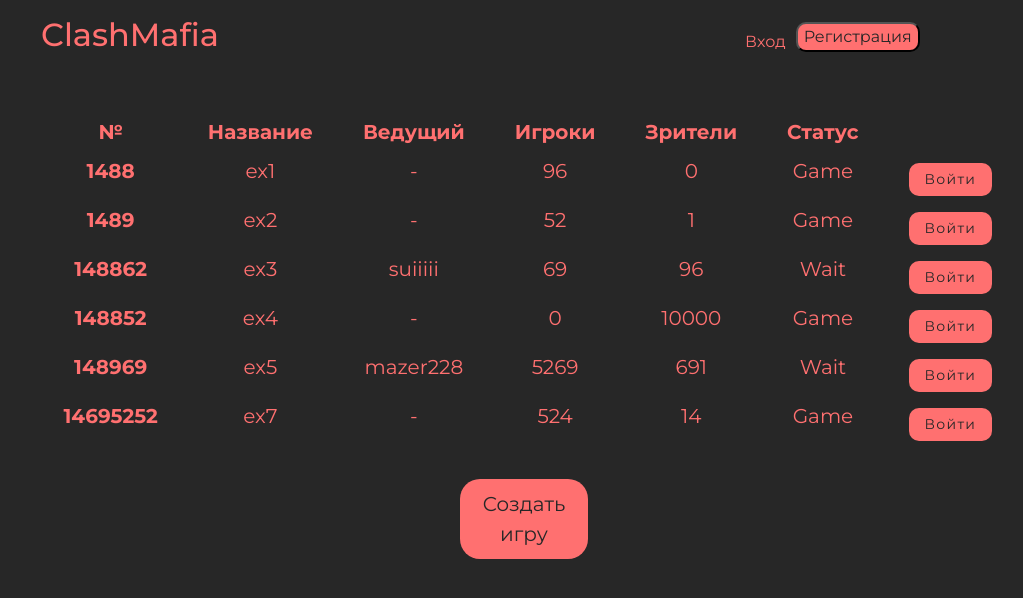
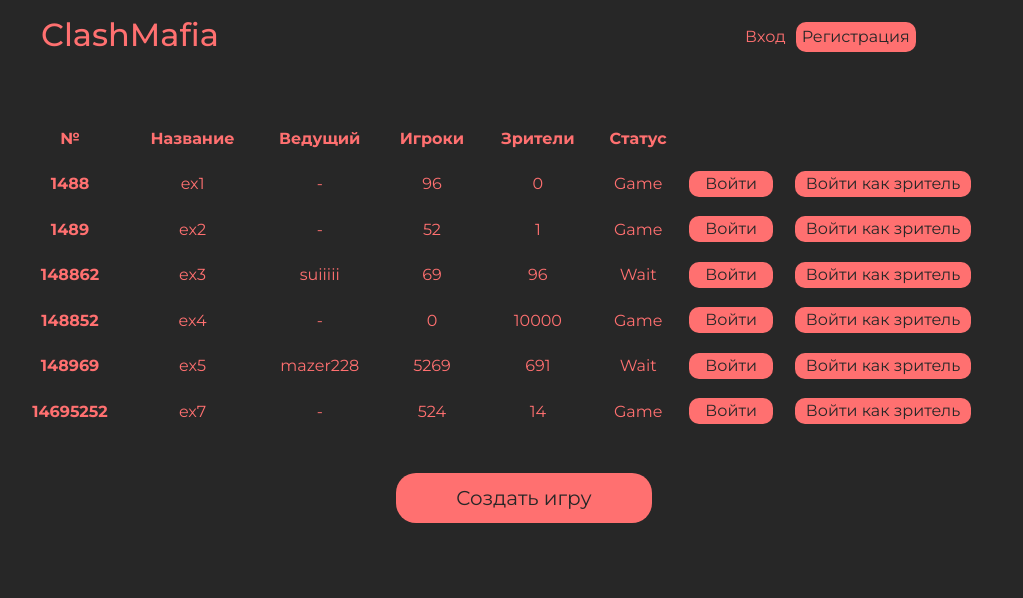
Before and after one commit to w1ndead/croc2024, a Flask app: page / in a window 1280 px wide. Shown: the top 598 px of the page, without its empty margins (116-1139 px from the left). Run offline with Flask 3, Linux system fonts and the light colour scheme; some libraries are stand-ins or nearby versions.

Commit message:
fixed front bags

```diff
--- a/app.py
+++ b/app.py
@@ -276,4 +276,4 @@ def check_cookies():
             return False
 
 if __name__ == "__main__":
-    app.run(debug=True, host='192.168.172.23', port=1488)
+    app.run(debug=True, port=1488)
--- a/static/css/create_room.css
+++ b/static/css/create_room.css
@@ -1,4 +1,4 @@
-html {
+* {
     background-color: #272727;
     font-family: "Montserrat", sans-serif;
 }
@@ -48,7 +48,7 @@ p {
     border: none;
     width: 33%;
     margin-left: 34%;
-    height: 570px;
+    margin-top: 3%;
     border-radius: 20px;
     display: flex;
     align-items: center;
--- a/static/css/header.css
+++ b/static/css/header.css
@@ -40,7 +40,7 @@ p {
 .barak {
     text-decoration: none;
     color: #ff7070;
-    margin-top: 8px;
+    margin-top: 3px;
 }
 
 #nav-ul {
@@ -54,6 +54,7 @@ p {
 }
 
 .button {
+    border: none;
     background-color: #ff7070;
     height: 30px;
     color: #272727;
@@ -62,6 +63,12 @@ p {
     text-decoration: none;
     display: inline-block;
     font-size: 16px;
+    margin: 0px 10px;
     cursor: pointer;
-    margin-left: 10px;
 }
+
+.username {
+    text-decoration: none;
+    color: #ff7070;
+    margin-top: 8px;
+}
--- a/static/css/main.css
+++ b/static/css/main.css
@@ -9,18 +9,38 @@ body {
 }
 
 .rooms {
-    max-width: 80%;
+    width: 80%;
     height: 50%;
     align-items: center;
     text-align: center;
-    margin-left: auto;
-    margin-right: auto;
-    font-size: 20px;
+    margin-left: 10%;
+    margin-right: 10%;
     margin-top: 3%;
 }
 
 .rooms td,.rooms th {
-    padding: 0 25px;
+    padding: 1% 0.25%;
+}
+
+.enter_btn {
+    border: none;
+    width: 90%;
+    height: 100%;
+    background-color: #FF7070;
+    color: #272727;
+    border-radius: 10px;
+    margin-top: -1%;
+}
+
+.view_enter_btn {
+    border: none;
+    width: 70%;
+    height: 100% + 2px;
+    background-color: #FF7070;
+    color: #272727;
+    border-radius: 10px;
+    margin-top: -1%;
+    margin-left: -20%;
 }
 
 .btn {
@@ -43,7 +63,7 @@ body {
 .create-btn {
     box-shadow: none;
     border:none;
-    width: 10%;
+    width: 20%;
     height: 100%;
     padding-top: 10px;
     padding-bottom: 10px;
@@ -59,12 +79,12 @@ body {
     font-size: 20px;
 }
 
-.btn:hover {
+.create-btn:hover {
     color: #272727;
     background-color: #fe5c5c;
 }
 
-.create-btn:hover {
+.btn:hover {
     color: #272727;
     background-color: #fe5c5c;
 }
--- a/static/js/header.js
+++ b/static/js/header.js
@@ -15,7 +15,7 @@ send_xhr('POST', '/check_if_user_logged',
         console.log(xhr.response.check)
         if (xhr.response.check) {
             html += `
-            <p class="barak">${xhr.response.username}</p>
+            <p class="username">${xhr.response.username}</p>
             <a href="/logout_btn" class="button-container"><button class="button">Выйти из аккаунта</button></a>`;
         } else {
             html += `
--- a/templates/login.html
+++ b/templates/login.html
@@ -20,6 +20,7 @@ Log In
             <label for="password"><p>Пароль</p></label>
             <input type="password" placeholder="Введите пароль" name="password" id="password"><br>
             <button class="lgnbutton" id="login-btn">Войти</button>
+            <a href="/signup"><button class="regbutton">Нет аккаунта?</button></a>
         </div>
     </div>
 </div>
--- a/templates/main.html
+++ b/templates/main.html
@@ -19,6 +19,7 @@ Main
             <th scope="col">Зрители</th>
             <th scope="col">Статус</th>
             <th scope="col"></th>
+            <th scope="col"></th>
         </tr>
     </thead>
     <tbody>
@@ -29,7 +30,8 @@ Main
             <td>96</td>
             <td>0</td>
             <td>Game</td>
-            <td><button class="btn mt-3">Войти</button></td>
+            <td><button class="enter_btn">Войти</button></td>
+            <td><button class="view_enter_btn">Войти как зритель</button></td>
         </tr>
         <tr>
             <th scope="row">1489</th>
@@ -38,7 +40,8 @@ Main
             <td>52</td>
             <td>1</td>
             <td>Game</td>
-            <td><button class="btn mt-3">Войти</button></td>
+            <td><button class="enter_btn">Войти</button></td>
+            <td><button class="view_enter_btn">Войти как зритель</button></td>
         </tr>
         <tr>
             <th scope="row">148862</th>
@@ -47,7 +50,8 @@ Main
             <td>69</td>
             <td>96</td>
             <td>Wait</td>
-            <td><button class="btn mt-3">Войти</button></td>
+            <td><button class="enter_btn">Войти</button></td>
+            <td><button class="view_enter_btn">Войти как зритель</button></td>
         </tr>
         <tr>
             <th scope="row">148852</th>
@@ -56,7 +60,8 @@ Main
             <td>0</td>
             <td>10000</td>
             <td>Game</td>
-            <td><button class="btn mt-3">Войти</button></td>
+            <td><button class="enter_btn">Войти</button></td>
+            <td><button class="view_enter_btn">Войти как зритель</button></td>
         </tr>
         <tr>
             <th scope="row">148969</th>
@@ -65,7 +70,8 @@ Main
             <td>5269</td>
             <td>691</td>
             <td>Wait</td>
-            <td><button class="btn mt-3">Войти</button></td>
+            <td><button class="enter_btn">Войти</button></td>
+            <td><button class="view_enter_btn">Войти как зритель</button></td>
         </tr>
         <tr>
             <th scope="row">14695252</th>
@@ -74,7 +80,8 @@ Main
             <td>524</td>
             <td>14</td>
             <td>Game</td>
-            <td><button class="btn mt-3">Войти</button></td>
+            <td><button class="enter_btn">Войти</button></td>
+            <td><button class="view_enter_btn">Войти как зритель</button></td>
         </tr>
     </tbody>
 </table>
```
Also changed, not shown: static/css/login.css (+14 -3 lines), static/js/main.js (+14 -0 lines), instance/data.db.
